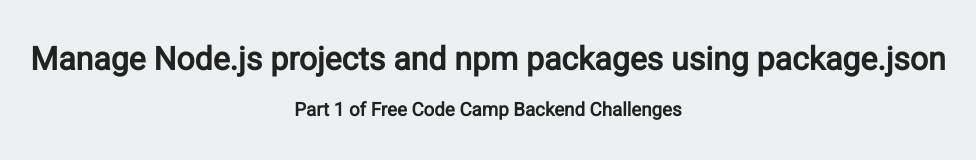
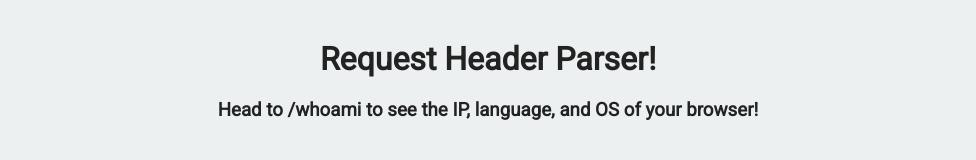
Before and after one commit to aaronk221/req-header-parser, a website: page views/index.html in a window 1280 px wide. Shown: the whole page, without its empty margins (152-1128 px from the left). Drawn offline with Linux system fonts and the light colour scheme.

Commit message:
👄🍈 Updated with Glitch

```diff
--- a/views/index.html
+++ b/views/index.html
@@ -10,8 +10,8 @@
 
    <body>
       <div class="container">
-         <h1>Manage Node.js projects and npm packages using package.json</h1>
-         <h3>Part 1 of Free Code Camp Backend Challenges</h3>
+         <h1>Request Header Parser!</h1>
+         <h3>Head to /whoami to see the IP, language, and OS of your browser!</h3>
       </div>
    </body>
 
```
Also changed, not shown: README.md.
